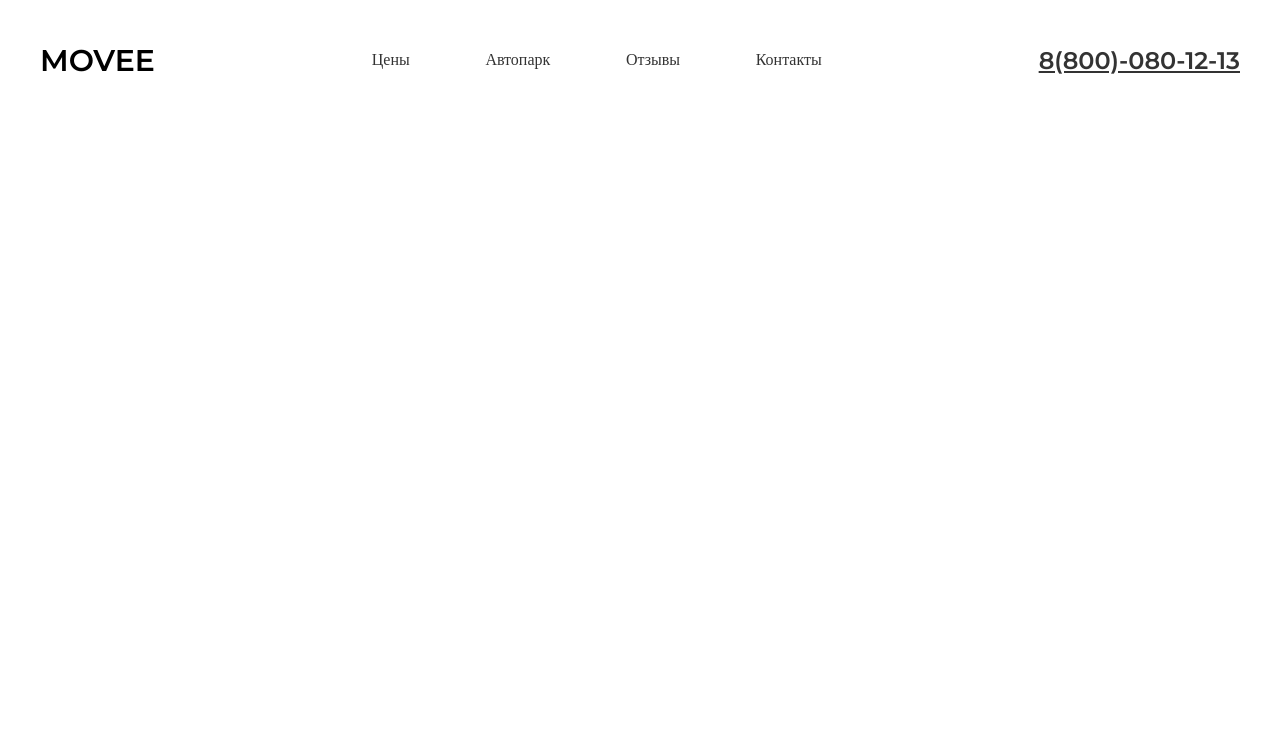
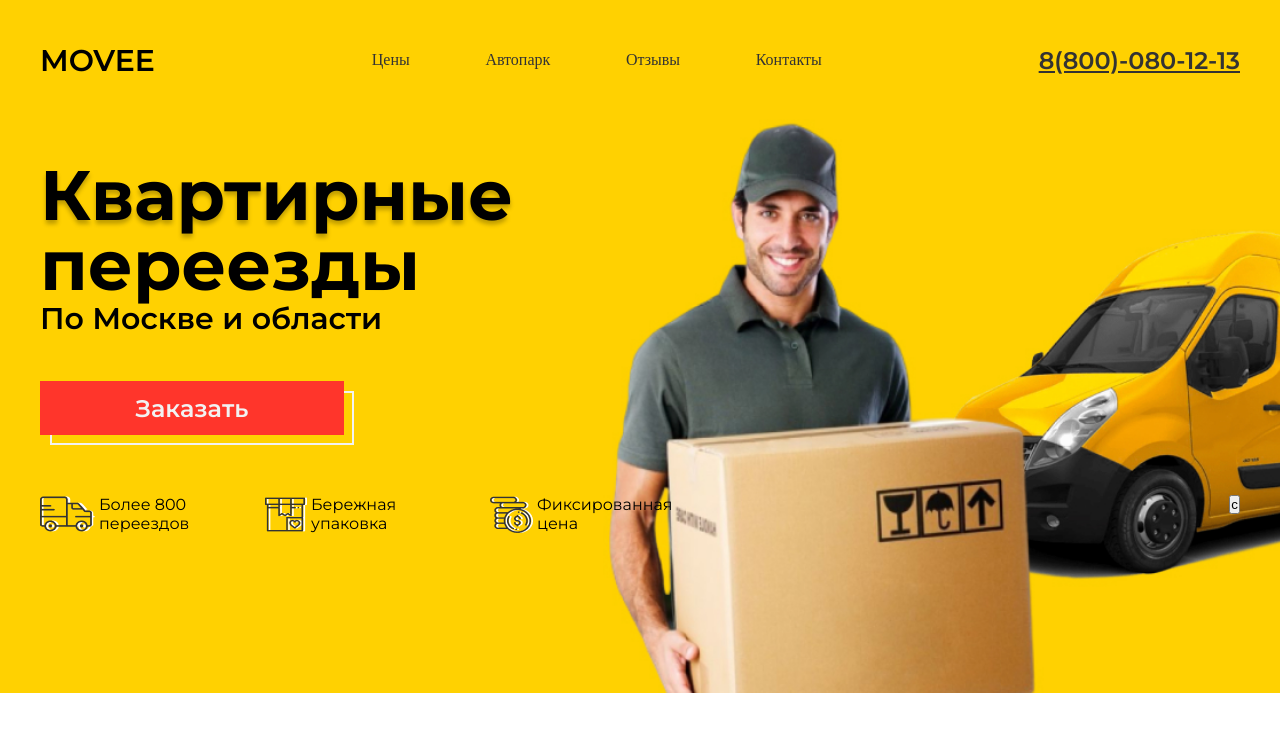
Before and after one commit to alekseiDeveloper1/home-moove, a plain HTML site: page src/index.html in a window 1280 px wide. Drawn offline with Linux system fonts and the light colour scheme.

Commit message:
add main

```diff
--- a/src/css/style.css
+++ b/src/css/style.css
@@ -18,7 +18,12 @@ li {
     list-style-type: none;
 }
 
-.header {}
+.header {
+    background: url(../img/main/bg.jpg) top no-repeat;
+    background-attachment: fixed;
+    background-size: cover;
+    padding: 0px 0px 160px 0px
+}
 .container {
     width: 1200px;
     margin: 0 auto;
@@ -50,3 +55,80 @@ li {
     font-size: 24px;
     text-decoration: underline;
 }
+
+.main {}
+.main__title {
+    line-height: 1;
+    margin: 40px 0px 0px 0px;
+    font-family: 'Montserrat';
+    font-weight: 700;
+    font-size: 70px;
+}
+.main__title span {
+    display: block;
+    text-shadow: 0px 4px 4px rgba(0, 0, 0, 0.25);
+}
+.main__desc {
+    font-family: 'Montserrat';
+    font-weight: 600;
+    font-size: 30px;
+    margin-bottom: 44px;
+}
+.main__button {
+    margin: 0px 0px 60px 0px;
+}
+.button__wrap {
+    position: relative;
+    width: 304px;
+    height: 54px;
+}
+.button {
+    position: relative;
+    width: 100%;
+    height: 100%;
+    border: none;
+    background: #FF352B;
+    font-family: 'Montserrat';
+    font-weight: 600;
+    font-size: 24px;
+    color: #F2F2F2;
+    z-index: 2;
+    cursor: pointer;
+}
+.button:hover {
+    background: #f03329;
+}
+.button-decor {
+    position: absolute;
+    top: 10px;
+    left: 10px;
+    width: 100%;
+    height: 100%;
+    border: 2px solid #F2F2F2;
+    z-index: 1;
+}
+.main__advantage-wrap {
+    display: flex;
+    justify-content: space-between;
+}
+.main__advantage {
+    display: flex;
+    width: 650px;
+    justify-content: space-between;
+}
+.main__advantage-block {}
+.advantage-block {
+    width: 200px;
+}
+.advantage-block__img {
+    vertical-align: middle;
+}
+.advantage-block__desc {
+    display: inline-block;
+    font-family: 'Montserrat';
+    font-weight: 400;
+    font-size: 16px;
+    width: 140px;
+    vertical-align: middle;
+}
+.main__button-phone {}
--- a/src/index.html
+++ b/src/index.html
@@ -30,6 +30,34 @@
                 </div>
                 <div class="header__phone"><a href="tel:88000801213">8(800)-080-12-13</a></div>
             </div>
+            <div class="main">
+                <h1 class="main__title"><span>Квартирные</span>переезды</h1>
+                <div class="main__desc">По Москве и области</div>
+                <div class="main__button button__wrap">
+                    <button class="button">Заказать</button>
+                    <div class="button-decor"></div>
+                </div>
+                <div class="main__advantage-wrap">
+                    <div class="main__advantage">
+                        <div class="main__advantage-block advantage-block">
+                            <img src="./img/main/icons/1.png" class="advantage-block__img">
+                            <span class="advantage-block__desc">Более 800 переездов</span>
+                        </div>
+                        <div class="main__advantage-block advantage-block">
+                            <img src="./img/main/icons/2.png" class="advantage-block__img">
+                            <span class="advantage-block__desc">Бережная упаковка</span>
+                        </div>
+                        <div class="main__advantage-block advantage-block">
+                            <img src="./img/main/icons/3.png" class="advantage-block__img">
+                            <span class="advantage-block__desc">Фиксированная цена</span>
+                        </div>
+                    </div>
+                    <a href="tel:88000801213" class="main__button-phone">
+                        <i></i>
+                        <button>c</button>
+                    </a>
+                </div>
+            </div>
         </div>
     </header>
 </body>
```
Also changed, not shown: src/img/main/bg.jpg (added), src/img/main/icons/1.png (added), src/img/main/icons/2.png (added), src/img/main/icons/3.png (added).
